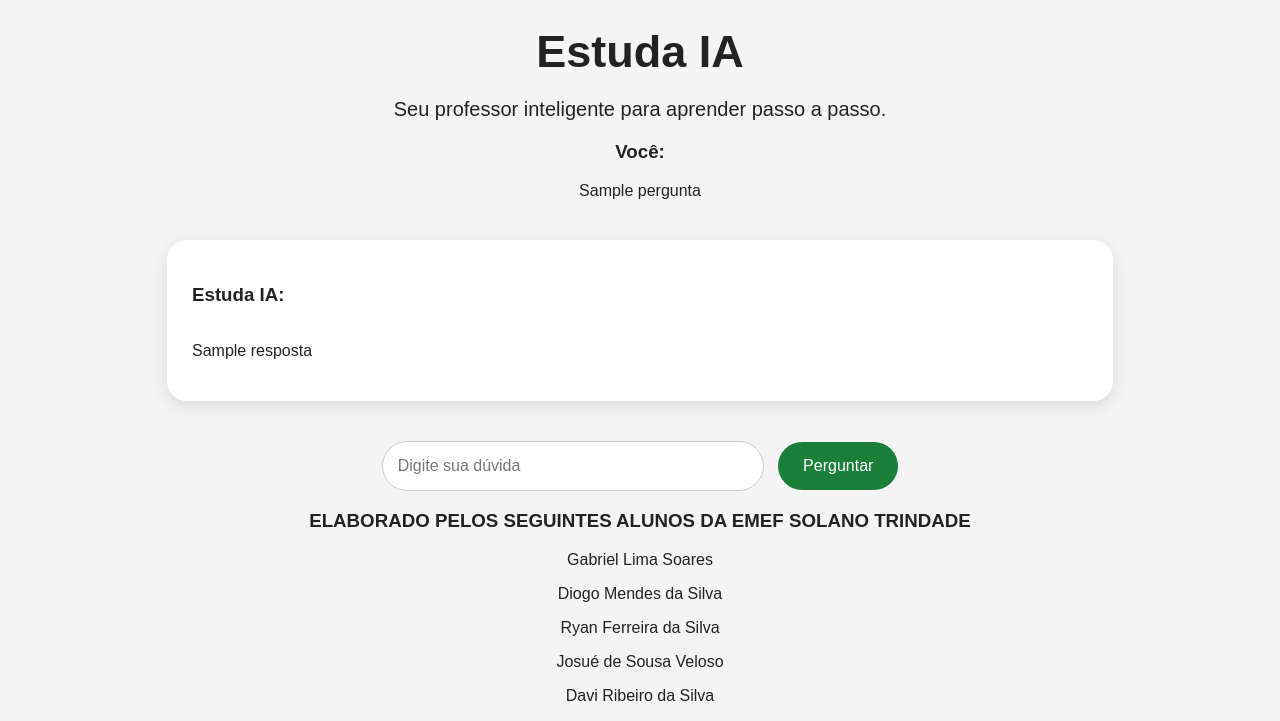
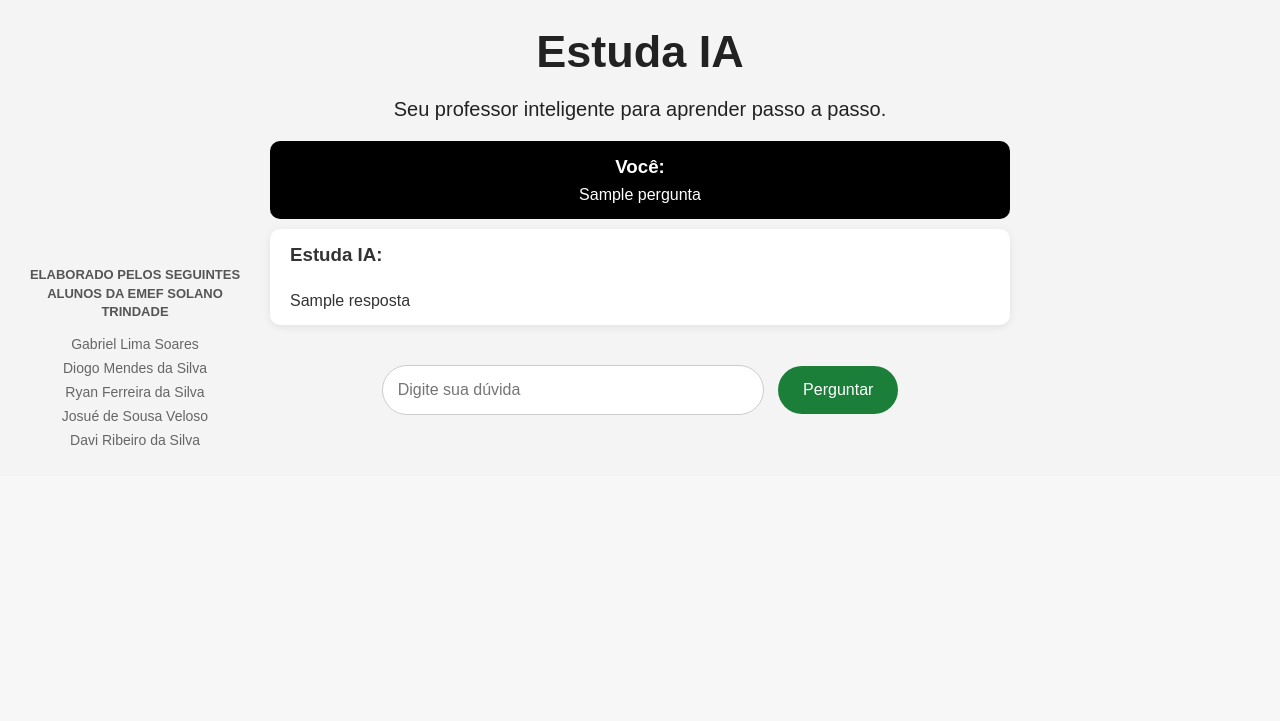
Before and after one commit to zimbiel63-ui/IA-estudos-67, a Flask app: template IA-estudos/templates/index.html in a window 1280 px wide. Shown: the part 324-1045 px from the top of the page. After the commit the page ends 769 px from the top, so only its background shows below. Run offline with Flask 3, Linux system fonts and the light colour scheme; the template is opened without the code that fills it: most values are stand-ins (such as "Sample title", 1, 10 or a date in 2020).

Commit message:
atualizaçao css

```diff
--- a/IA-estudos/static/style.css
+++ b/IA-estudos/static/style.css
@@ -123,3 +123,65 @@
 .resposta h2 {
     text-align: center;
 }
+.alunos {
+    position: fixed;
+    left: 20px;
+    bottom: 20px;
+    width: 230px;
+    z-index: 10;
+    color: #666;
+}
+
+.alunos h3 {
+    font-size: 13px;
+    line-height: 1.4;
+    margin-bottom: 15px;
+    color: #555;
+}
+
+.alunos p {
+    font-size: 14px;
+    margin: 8px 0;
+    color: #666;
+}
+.pergunta {
+    background-color: #000;
+    color: #fff;
+    padding: 15px 20px;
+    border-radius: 10px;
+    margin: 20px auto 10px auto;
+    max-width: 700px;
+}
+
+.pergunta h3 {
+    color: #fff;
+    margin-top: 0;
+    margin-bottom: 8px;
+}
+
+.pergunta p {
+    color: #fff;
+    margin: 0;
+}
+
+
+.resposta {
+    background-color: #fff;
+    color: #333;
+    padding: 15px 20px;
+    border-radius: 10px;
+    margin: 0 auto 20px auto;
+    max-width: 700px;
+    box-shadow: 0 2px 8px rgba(0, 0, 0, 0.08);
+}
+
+.resposta h3 {
+    color: #333;
+    margin-top: 0;
+    margin-bottom: 8px;
+}
+
+.resposta p {
+    color: #333;
+    margin: 0;
+}
```
